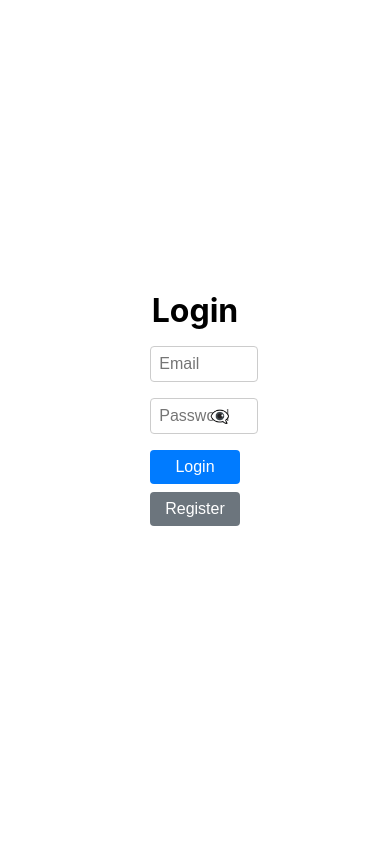
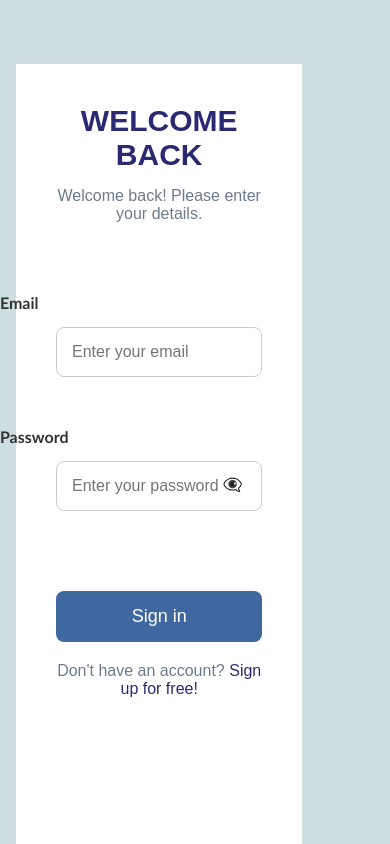
Before and after one commit to karthikraja2612/LIVESTOCK-HEALTH-MANAGEMENT, a React (Create React App) app in the folder frontend/livestock/: page / in a window 390 px wide. Built offline with nearby package versions, Linux system fonts and the light colour scheme.

Commit message:
Description of the changes made

```diff
--- a/frontend/livestock/package.json
+++ b/frontend/livestock/package.json
@@ -6,6 +6,7 @@
     "axios": "^1.7.9",
     "cra-template": "1.2.0",
     "lucide-react": "^0.469.0",
+    "mongodb": "^6.12.0",
     "react": "^19.0.0",
     "react-dom": "^19.0.0",
     "react-router-dom": "^7.1.0",
--- a/frontend/livestock/src/components/Login.css
+++ b/frontend/livestock/src/components/Login.css
@@ -1,74 +1,149 @@
-/* Center the form */
+/* Global Styles */
+* {
+  margin: 0;
+  padding: 0;
+  box-sizing: border-box;
+  font-family: 'Arial', sans-serif;
+}
+
+body, html {
+  height: 100%;
+  width: 100%;
+  background-color: #cfdfe1;
+}
+
+/* Full Screen Login Container */
 .login-container {
   display: flex;
   justify-content: center;
   align-items: center;
-    height: 80vh;
+  height: 100vh;  /* Full viewport height */
+  width: 80%;    /* Full viewport width */
+  background: linear-gradient(135deg, #6c7b8b, #2a2a72);
+  padding: 0;
+  margin: 0;
 }
 
-  /* Style the form */
+/* Left Side (Form) */
+.login-left {
+  width: 100%;   /* Take up full width */
+  max-width: 425px; /* Limit maximum width for better appearance */
+  height: 100%;  /* Full height */
+  padding: 40px;
+  background-color: #fff;
+  text-align: center;
+  position: relative;
+}
+
+.login-left h1 {
+  font-size: 30px;
+  color: #2a2a72;
+  margin-bottom: 15px;
+}
+
+.login-left p {
+  color: #6c7b8b;
+  margin-bottom: 60px;
+}
+
 .login-form {
   display: flex;
   flex-direction: column;
   align-items: center;
-    width: 50%;
 }
 
-  .login-form h1 {
-    margin-bottom: 1rem;
+.form-group {
+  margin-bottom: 20px;
+  width: 100%;
+
 }
 
-  /* Input fields */
-  .login-form .form-group {
-    width: 50%;
-    margin-bottom: 1rem;
-    position: relative;
+.form-control {
+  width: 100%;
+  padding: 15px;
+  font-size: 16px;
+  border-radius: 8px;
+  border: 1px solid #ccc;
+  margin-bottom: 20px;
+  margin-top: 15px;
 }
 
-  .login-form .form-control {
-    width: 100%;
-    padding: 0.5rem;
-    font-size: 1rem;
-    border: 1px solid #ccc;
-    border-radius: 4px;
+.form-control:focus {
+  border-color: #2a2a72;
+  outline: none;
 }
 
-  /* Show/hide password icon */
-  .login-form .toggle-password {
+.toggle-password {
   position: absolute;
-    top: 50%;
-    right: 10px;
+  right: 20px;
+  top: 45%;
   transform: translateY(-50%);
   cursor: pointer;
 }
 
-  /* Buttons */
-  .login-form button {
-    width: 50%;
-    padding: 0.5rem;
-    font-size: 1rem;
+.btn-primary {
+  background-color: #4068a0;
+  margin-top: 40px;
+  color: white;
   border: none;
-    border-radius: 4px;
+  padding: 15px;
+  font-size: 18px;
+  width: 100%;
+  border-radius: 8px;
   cursor: pointer;
-    margin-bottom: 0.5rem;
+  transition: background-color 0.3s ease;
 }
 
-  .login-form button.btn-primary {
-    background-color: #007bff;
-    color: #fff;
+.btn-primary:hover {
+  background-color: #4d4d80;
 }
 
-  .login-form button.btn-secondary {
-    background-color: #6c757d;
-    color: #fff;
+.register-link {
+  margin-top: 20px;
+  color: #dfe6ec;
+}
+.text{
+  font-weight: bold;
+  margin-top: 10px;
+  margin-left:-280px ;
+  font-family:'Gill Sans', 'Gill Sans MT', Calibri, 'Trebuchet MS', sans-serif;
 }
 
-  /* Error message */
-  .login-form .alert {
-    margin-top: 1rem;
+.text1{
+  font-family:'Gill Sans', 'Gill Sans MT', Calibri, 'Trebuchet MS', sans-serif;
+  font-weight: bold;
+  margin-left:-250px ;
+  margin-top: 10px;
+}
+
+.register-link span {
+  color: #2a2a72;
+  cursor: pointer;
+}
+
+.alert {
+  margin-top: 20px;
+  background-color: #f8d7da;
   color: #721c24;
-    background-color: #f8d7da;
-    border-color: #f5c6cb;
-    padding: 0.75rem 1.25rem;
-    border-radius: 4px;
+  padding: 10px;
+  border-radius: 5px;
 }
+
+/* Right Side (Image) */
+.login-right {
+  display: none;  /* Hides the image on small screens */
+}
+
+@media screen and (min-width: 768px) {
+  .login-right {
+    display: flex;
+    justify-content: center;
+    align-items: center;
+    width: 100%;
+  }
+
+  .login-image {
+    max-width: 110%;
+    height: 700px;
+  }
+}
--- a/frontend/livestock/src/components/Login.js
+++ b/frontend/livestock/src/components/Login.js
@@ -17,8 +17,8 @@ const Login = ({ onLogin }) => {
       const response = await axios.post("http://127.0.0.1:8000/login", { email, password });
       console.log(response.data);
       alert("Login successful!");
-      onLogin();  // Call onLogin to set isLoggedIn to true
-      navigate("/dashboard");  // Navigate to dashboard
+      onLogin();
+      navigate("/dashboard");
     } catch (error) {
       if (error.response) {
         if (error.response.status === 422) {
@@ -38,16 +38,30 @@ const Login = ({ onLogin }) => {
 
   return (
     <div className="login-container">
+      <div className="login-left">
+        <h1>WELCOME BACK</h1>
+        <p>Welcome back! Please enter your details.</p>
         <form className="login-form" onSubmit={handleLogin}>
-        <h1>Login</h1>
           <div className="form-group">
-          <input type="email" className="form-control" placeholder="Email" name="email" required />
+            <div className="text">
+              Email
+            </div>
+            <input
+              type="email"
+              className="form-control"
+              placeholder="Enter your email"
+              name="email"
+              required
+            />
+          </div>
+          <div className="text1">
+              Password
           </div>
           <div className="form-group">
             <input
               type={showPassword ? "text" : "password"}
               className="form-control"
-            placeholder="Password"
+              placeholder="Enter your password"
               name="password"
               required
             />
@@ -58,10 +72,20 @@ const Login = ({ onLogin }) => {
               {showPassword ? "👁️" : "👁️‍🗨️"}
             </span>
           </div>
-        <button type="submit" className="btn-primary">Login</button>
-        <button type="button" className="btn-secondary" onClick={() => navigate("/register")}>Register</button>
+          <button type="submit" className="btn-primary">Sign in</button>
+        </form>
+        <p className="register-link">
+          Don't have an account? <span onClick={() => navigate("/register")}>Sign up for free!</span>
+        </p>
         {error && <div className="alert">{error}</div>}
-      </form>
+      </div>
+      <div className="login-right">
+        <img
+          src="https://connected-vet.com/wp-content/uploads/2023/10/iclassifier.png" // Replace with your actual image path
+          alt="Livestock management"
+          className="login-image"
+        />
+      </div>
     </div>
   );
 };
--- a/frontend/livestock/src/components/Register.css
+++ b/frontend/livestock/src/components/Register.css
@@ -1,78 +1,149 @@
+/* General Reset */
+* {
+  margin: 0;
+  padding: 0;
+  box-sizing: border-box;
+}
+
+body {
+  font-family: 'Arial', sans-serif;
+  background-color: #f4f8fc;
+  color: #333;
+
+}
+
+/* Container */
 .register-container {
+  display: flex;
+  height: 95vh;
+  padding-right: 200px;
+}
+
+/* Left Section (Image) */
+.register-left {
+  width: 55%;
+  background: linear-gradient(to bottom right, #e9f5ff, #cbe4f8);
   display: flex;
   justify-content: center;
   align-items: center;
-    height: 100vh;  /* Ensure the container takes up the full viewport height */
-    background-color: #f9f9f9;
+}
+
+.register-image {
+  max-width: 140%;
+  height: 100%;
+}
+
+/* Right Section (Form) */
+.register-right {
+  width: 118%;
+  background-color: #ffffff;
+  display: flex;
+  flex-direction: column;
+  justify-content: center;
+  border-radius: 50px 0px 0px 0px;
+  height: 632px;
+  padding: 40px 80px;
+}
+
+.background-box {
+  background-color: rgb(68, 101, 112); /* Sets the background color */
+  padding:70px 60px;
+  width: 45%;
+}
+
+.register-title {
+  font-size: 28px;
+  font-weight: bold;
+  color: rgb(48, 83, 103);
+  margin-bottom: 75px;
+  text-align: center;
 }
 
 .register-form {
   display: flex;
   flex-direction: column;
-    align-items: center;
-    width: 100%;
-    max-width: 400px;  /* Set a maximum width for the form */
-    padding: 20px;
-    background: #ffffff;
-    border: 1px solid #ddd;
-    border-radius: 8px;
-    box-shadow: 0 4px 8px rgba(0, 0, 0, 0.1);
-  }
-
-  .register-form h1 {
-    margin-bottom: 20px;
+  gap: 15px;
 }
 
 .form-group {
   position: relative;
-    width: 100%;
-    margin-bottom: 15px;
+
 }
 
 .input-field {
-    width: 100%;
-    padding: 10px;
+  width: 120%;
+  padding: 12px 15px;
+  font-size: 16px;
   border: 1px solid #ccc;
   border-radius: 5px;
-    font-size: 16px;
+  outline: none;
+  transition: border 0.3s ease;
+
 }
+
+.input-field:focus {
+  border: 1px solid #0d355f;
+  box-shadow: 0 0 5px rgba(13, 53, 95, 0.3);
+}
+
+
 
 .toggle-visibility {
   position: absolute;
+  right: -30px;
   top: 50%;
-    right: 10px;
   transform: translateY(-50%);
   cursor: pointer;
+  color: #555;
   font-size: 18px;
 }
 
-  .btn-secondary {
-    background-color: #6c757d;
-    color: white;
+.btn-register {
+
+  width: 120%;
+  padding: 12px 15px;
+  font-size: 16px;
+  background-color: rgb(68, 101, 112);
+  color: #fff;
   border: none;
-    padding: 10px 15px;
   border-radius: 5px;
   cursor: pointer;
-    font-size: 16px;
-    margin-bottom: 10px;
-    width: 100%;
+  transition: background-color 0.3s ease;
 }
 
-  .btn-secondary:hover {
-    background-color: #5a6268;
+.btn-register:hover {
+  background-color: #09304c;
 }
 
-  .btn-primary {
-    background-color: #007bff;
-    color: white;
-    border: none;
-    padding: 10px 15px;
-    border-radius: 5px;
-    cursor: pointer;
-    font-size: 16px;
-    width: 100%;
+.register-footer {
+  font-size: 14px;
+  color: #555;
+  text-align: 10px;
+  margin-top: 10px;
 }
 
-  .btn-primary:hover {
-    background-color: #0056b3;
+.link {
+  color: #0d355f;
+  cursor: pointer;
+  text-decoration: underline;
 }
+
+.link:hover {
+  color: #09304c;
+}
+
+/* Responsiveness */
+@media screen and (max-width: 768px) {
+  .register-container {
+    flex-direction: column;
+  }
+
+  .register-left, .register-right {
+    width: 100%;
+    padding: 20px;
+  }
+
+  .register-image {
+    max-width: 90%;
+  }
+}
--- a/frontend/livestock/src/components/Register.js
+++ b/frontend/livestock/src/components/Register.js
@@ -1,7 +1,7 @@
 import React, { useState } from "react";
 import axios from "axios";
 import { useNavigate } from "react-router-dom";
-import './Register.css'
+import './Register.css';
 
 const Register = () => {
   const [showPassword, setShowPassword] = useState(false);
@@ -38,13 +38,25 @@ const Register = () => {
 
   return (
     <div className="register-container">
+  {/* Image on Left */}
+  <div className="register-left">
+    <img
+      src="https://www.aiplusinfo.com/wp-content/uploads/2024/12/AI-in-Livestock-Management-1536x878.jpeg.webp" // Replace with the correct image path
+      alt="AI Livestock Monitoring"
+      className="register-image"
+    />
+  </div>
+
+  {/* Form on Right */}
+  <div className="background-box">
+  <div className="register-right">
+    <h2 className="register-title">Create Account</h2>
     <form className="register-form" onSubmit={handleRegister}>
-        <h1>Register</h1>
       <div className="form-group">
         <input
           type="email"
           className="input-field"
-            placeholder="Email"
+          placeholder="Email Address"
           name="email"
           required
         />
@@ -79,18 +91,24 @@ const Register = () => {
           {showConfirmPassword ? "👁️" : "👁️‍🗨️"}
         </span>
       </div>
-        <button type="submit" className="btn-secondary">
-          Register
+      <button type="submit" className="btn-register">
+        Create Account
       </button>
-        <button
-          type="button"
-          className="btn-primary"
+      <p className="register-footer">
+        Already have an account?{" "}
+        <span
+          className="link"
           onClick={() => navigate("/")}
         >
-          Go back to Login
-        </button>
+          Log in
+        </span>
+      </p>
     </form>
   </div>
+</div>
+</div>
+
+
   );
 };
 
```
Also changed, not shown: 1 other file (tests, documents, lock files or other folders). Lines whose indentation alone changed are shown as unchanged.
